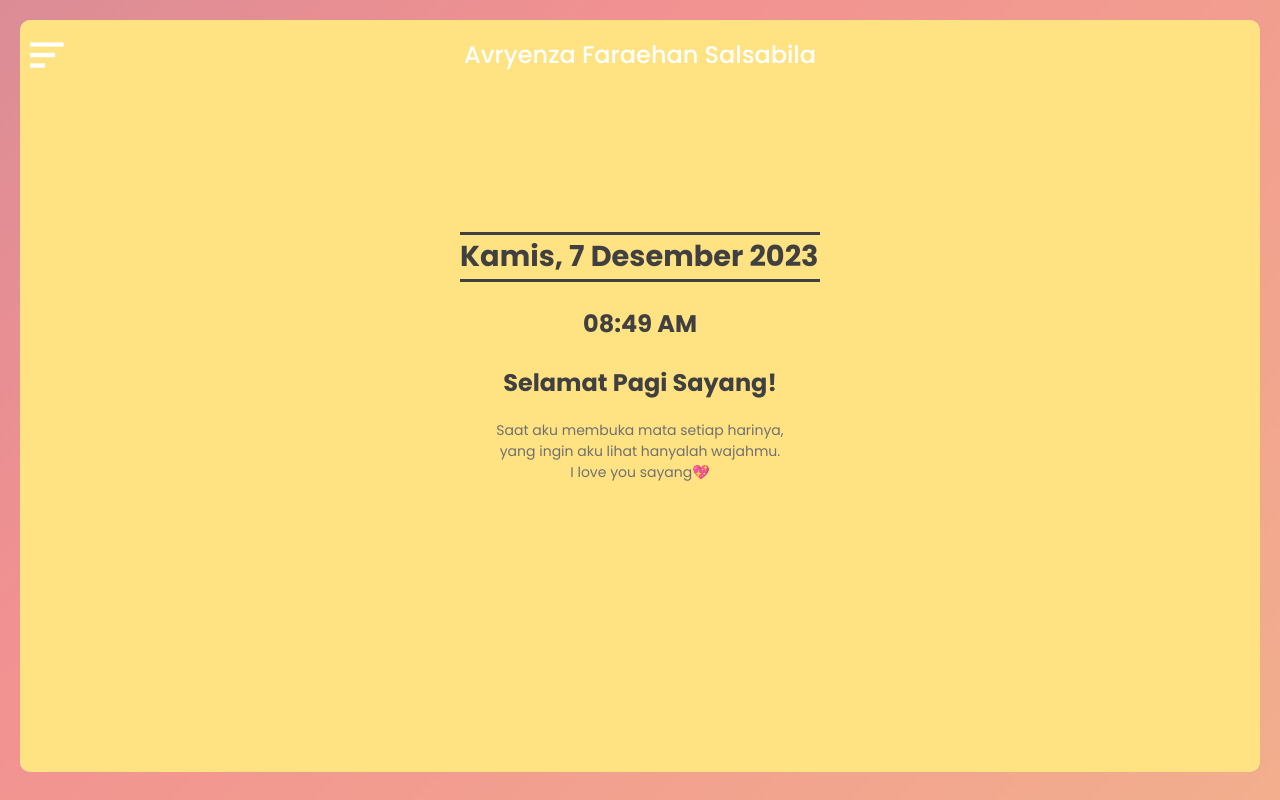
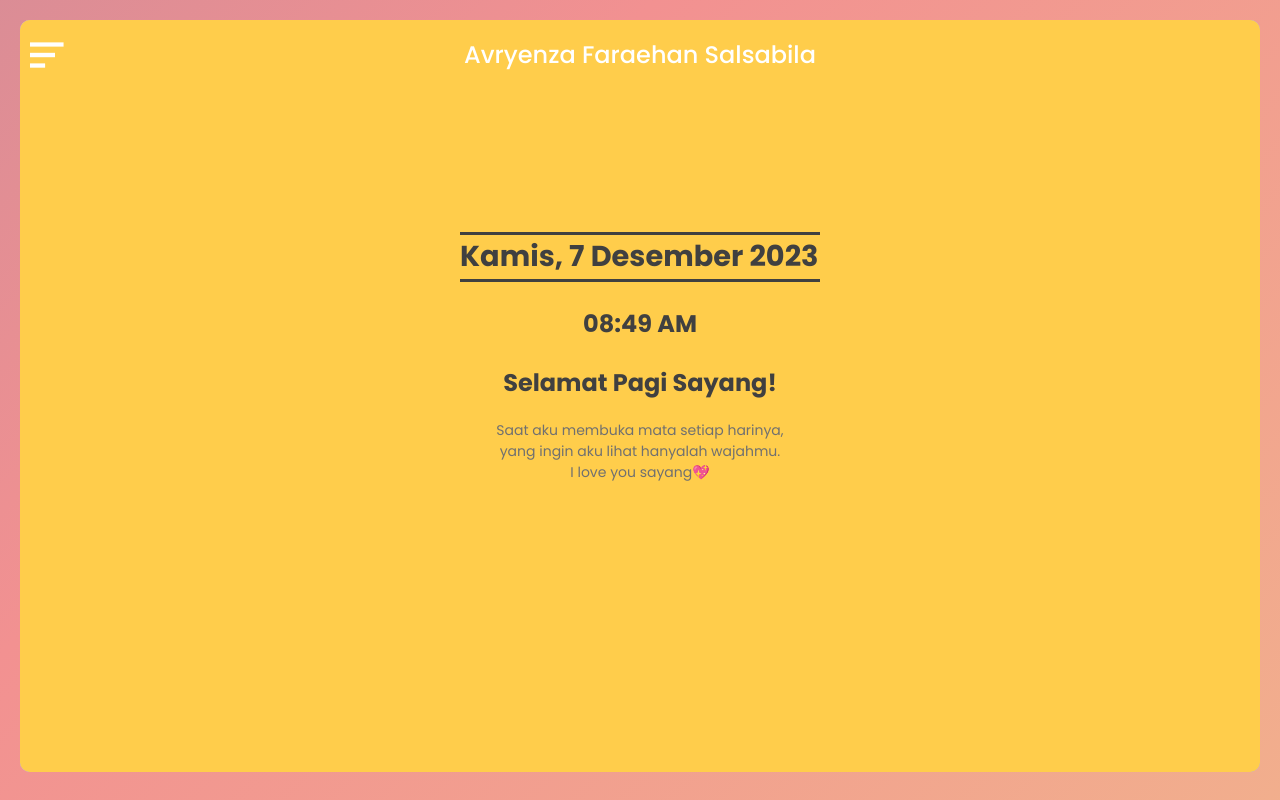
Before and after one commit to mikasaafx/iloveyou, a plain HTML site: page index.html in a window 1280 px wide. Both pictures are taken after a click on the button "Mulai Sekarang". Drawn offline with nearby package versions, Linux system fonts and the light colour scheme.

Commit message:
style.css

```diff
--- a/css/style.css
+++ b/css/style.css
@@ -145,7 +145,7 @@ section.halaman3 {
 }
 
 section.halaman4 {
-  background: #FFE382;
+  background: #FFCD4B;
   -webkit-transition-delay: 0.15s;
 }
 
```
